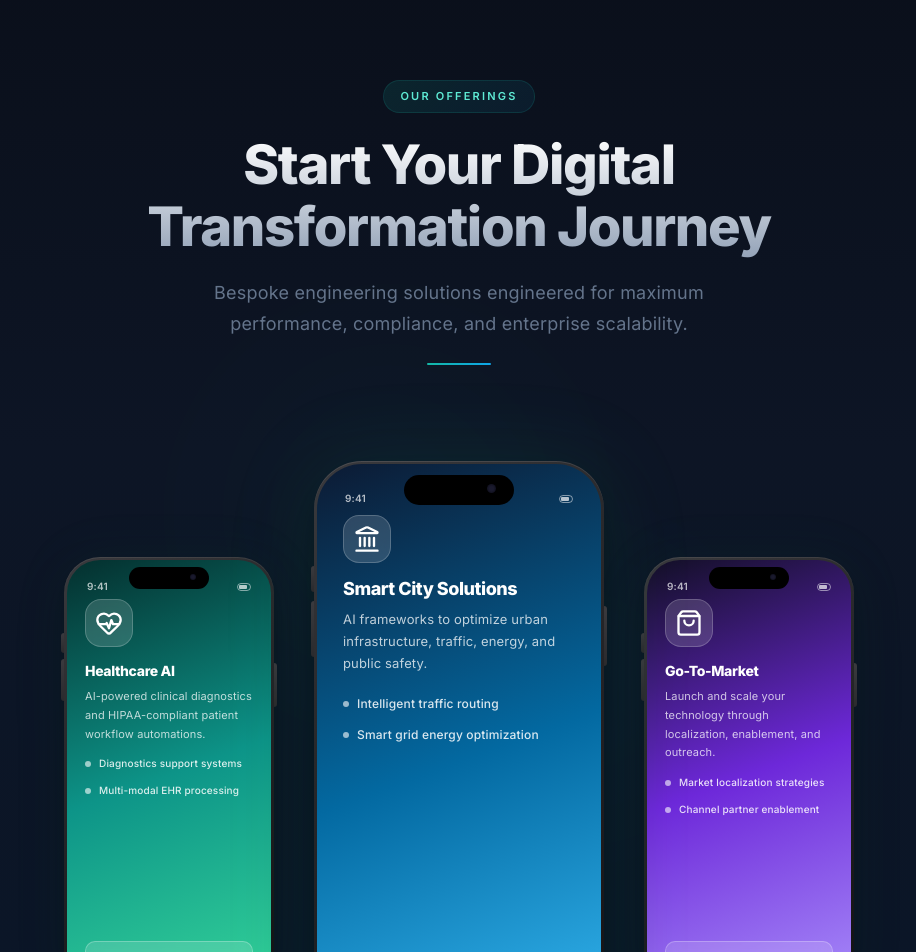
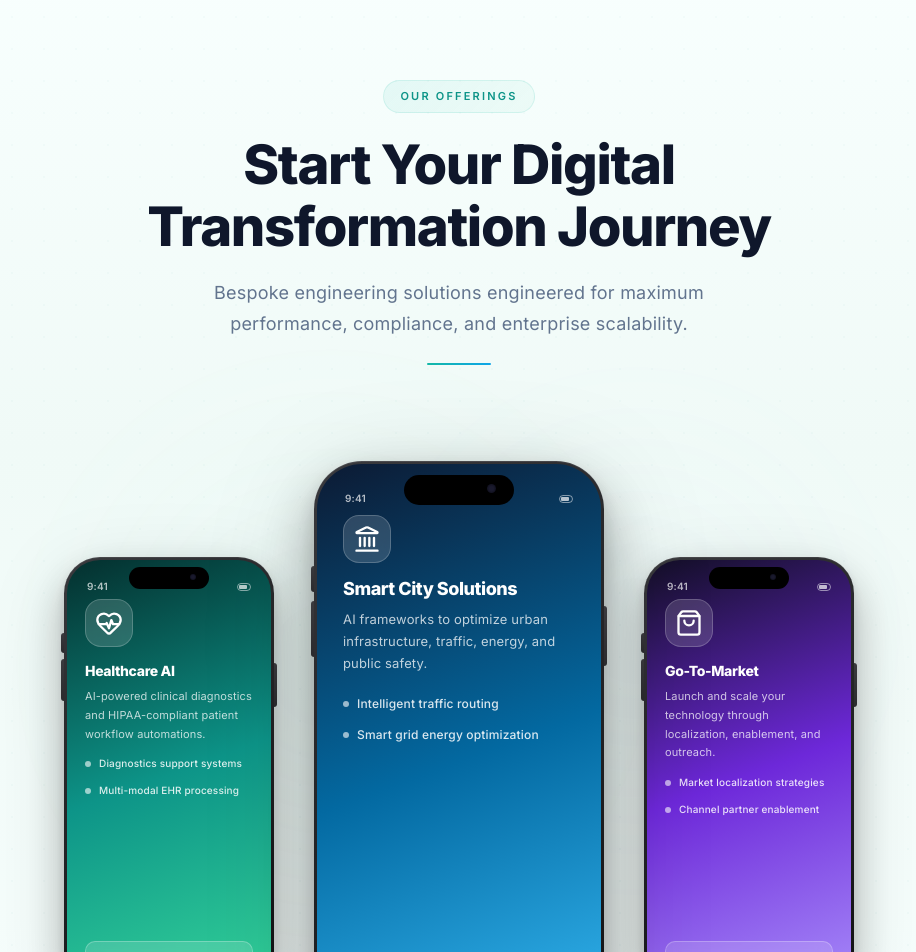
Before and after one commit to mikeyadav10042006-afk/quant-web-, a React (Vite) app: page / in a window 1280 px wide. Shown: the part 1800-2752 px from the top of the page, without its empty margins (181-1097 px from the left). Built offline with nearby package versions, Linux system fonts and the light colour scheme; no server answers.

Commit message:
fix: bright soft premium theme instead of dark

```diff
--- a/src/components/Services.jsx
+++ b/src/components/Services.jsx
@@ -90,46 +90,42 @@ export default function Services() {
 
   return (
     <section id="services" className="relative py-20 md:py-32 overflow-hidden" style={{
-      background: 'linear-gradient(180deg, #0a0f1a 0%, #0d1525 40%, #0a1628 100%)',
+      background: 'linear-gradient(180deg, #f8fffe 0%, #f0faf7 40%, #f8fffe 100%)',
     }}>
-      {/* Subtle grid pattern */}
-      <div className="absolute inset-0 opacity-[0.03]" style={{
-        backgroundImage: 'linear-gradient(rgba(255,255,255,0.1) 1px, transparent 1px), linear-gradient(90deg, rgba(255,255,255,0.1) 1px, transparent 1px)',
-        backgroundSize: '60px 60px',
+      {/* Subtle soft pattern */}
+      <div className="absolute inset-0 opacity-[0.025] pointer-events-none" style={{
+        backgroundImage: 'radial-gradient(circle at 1px 1px, #0d9488 1px, transparent 0)',
+        backgroundSize: '32px 32px',
       }} />
 
-      {/* Top gradient accent */}
+      {/* Top accent line */}
       <div className="absolute top-0 left-0 right-0 h-px" style={{
-        background: 'linear-gradient(90deg, transparent 0%, rgba(20,184,166,0.3) 50%, transparent 100%)',
+        background: 'linear-gradient(90deg, transparent 0%, rgba(20,184,166,0.25) 50%, transparent 100%)',
       }} />
 
-      {/* Ambient glow orbs */}
-      <div className="absolute top-1/4 left-1/4 w-[500px] h-[500px] rounded-full opacity-[0.04] pointer-events-none" style={{
-        background: 'radial-gradient(circle, #14b8a6 0%, transparent 70%)',
+      {/* Ambient soft orbs */}
+      <div className="absolute top-1/3 left-1/6 w-[600px] h-[600px] rounded-full opacity-[0.06] pointer-events-none" style={{
+        background: 'radial-gradient(circle, #99f6e4 0%, transparent 70%)',
         filter: 'blur(80px)',
       }} />
-      <div className="absolute bottom-1/4 right-1/4 w-[400px] h-[400px] rounded-full opacity-[0.03] pointer-events-none" style={{
-        background: 'radial-gradient(circle, #0ea5e9 0%, transparent 70%)',
+      <div className="absolute bottom-1/4 right-1/6 w-[500px] h-[500px] rounded-full opacity-[0.05] pointer-events-none" style={{
+        background: 'radial-gradient(circle, #bae6fd 0%, transparent 70%)',
         filter: 'blur(80px)',
       }} />
 
       <div className="relative max-w-7xl mx-auto px-6">
         <div className="text-center max-w-2xl mx-auto mb-20 space-y-5">
           <span className="inline-block text-[11px] font-semibold uppercase tracking-[0.2em] px-4 py-1.5 rounded-full" style={{
-            background: 'linear-gradient(135deg, rgba(20,184,166,0.12) 0%, rgba(14,165,233,0.08) 100%)',
-            color: '#5eead4',
-            border: '1px solid rgba(20,184,166,0.15)',
+            background: 'linear-gradient(135deg, rgba(20,184,166,0.08) 0%, rgba(16,185,129,0.04) 100%)',
+            color: '#0d9488',
+            border: '1px solid rgba(20,184,166,0.12)',
           }}>
             Our Offerings
           </span>
-          <h2 className="text-4xl md:text-5xl lg:text-[3.4rem] font-bold tracking-tight leading-[1.15]" style={{
-            background: 'linear-gradient(180deg, #ffffff 0%, #94a3b8 100%)',
-            WebkitBackgroundClip: 'text',
-            WebkitTextFillColor: 'transparent',
-          }}>
+          <h2 className="text-4xl md:text-5xl lg:text-[3.4rem] font-bold tracking-tight leading-[1.15] text-slate-900">
             Start Your Digital<br />Transformation Journey
           </h2>
-          <p className="text-base md:text-lg font-normal max-w-lg mx-auto leading-relaxed" style={{ color: '#64748b' }}>
+          <p className="text-base md:text-lg font-normal max-w-lg mx-auto leading-relaxed text-slate-500">
             Bespoke engineering solutions engineered for maximum performance, compliance, and enterprise scalability.
           </p>
           {/* Decorative line */}
--- a/src/index.css
+++ b/src/index.css
@@ -594,16 +594,16 @@ spline-viewer::part(canvas) {
    Body: 70.6mm × 146.6mm (1:2.077 ratio)
    ════════════════════════════════════════════════════════════ */
 
-/* CENTER phone — big + glow */
+/* CENTER phone — big + subtle glow */
 .phone-mockup-center {
   width: 290px;
   transition: transform 0.5s cubic-bezier(0.22, 1, 0.36, 1);
   z-index: 2;
-  filter: drop-shadow(0 0 40px rgba(16, 185, 129, 0.12));
+  filter: drop-shadow(0 20px 50px rgba(0, 0, 0, 0.15));
 }
 .phone-mockup-center:hover {
   transform: translateY(-14px);
-  filter: drop-shadow(0 0 60px rgba(16, 185, 129, 0.18));
+  filter: drop-shadow(0 30px 60px rgba(0, 0, 0, 0.18)) drop-shadow(0 0 40px rgba(16, 185, 129, 0.08));
 }
 
 /* SIDE phones — small + depth + shifted up */
@@ -613,12 +613,12 @@ spline-viewer::part(canvas) {
   opacity: 0.88;
   z-index: 1;
   margin-bottom: 70px;
-  filter: drop-shadow(0 0 25px rgba(16, 185, 129, 0.06));
+  filter: drop-shadow(0 15px 35px rgba(0, 0, 0, 0.12));
 }
 .phone-mockup-side:hover {
   transform: translateY(-10px) scale(1.03);
   opacity: 1;
-  filter: drop-shadow(0 0 40px rgba(16, 185, 129, 0.12));
+  filter: drop-shadow(0 20px 45px rgba(0, 0, 0, 0.15)) drop-shadow(0 0 25px rgba(16, 185, 129, 0.06));
 }
 
 /* CENTER frame — 290×602 */
```
